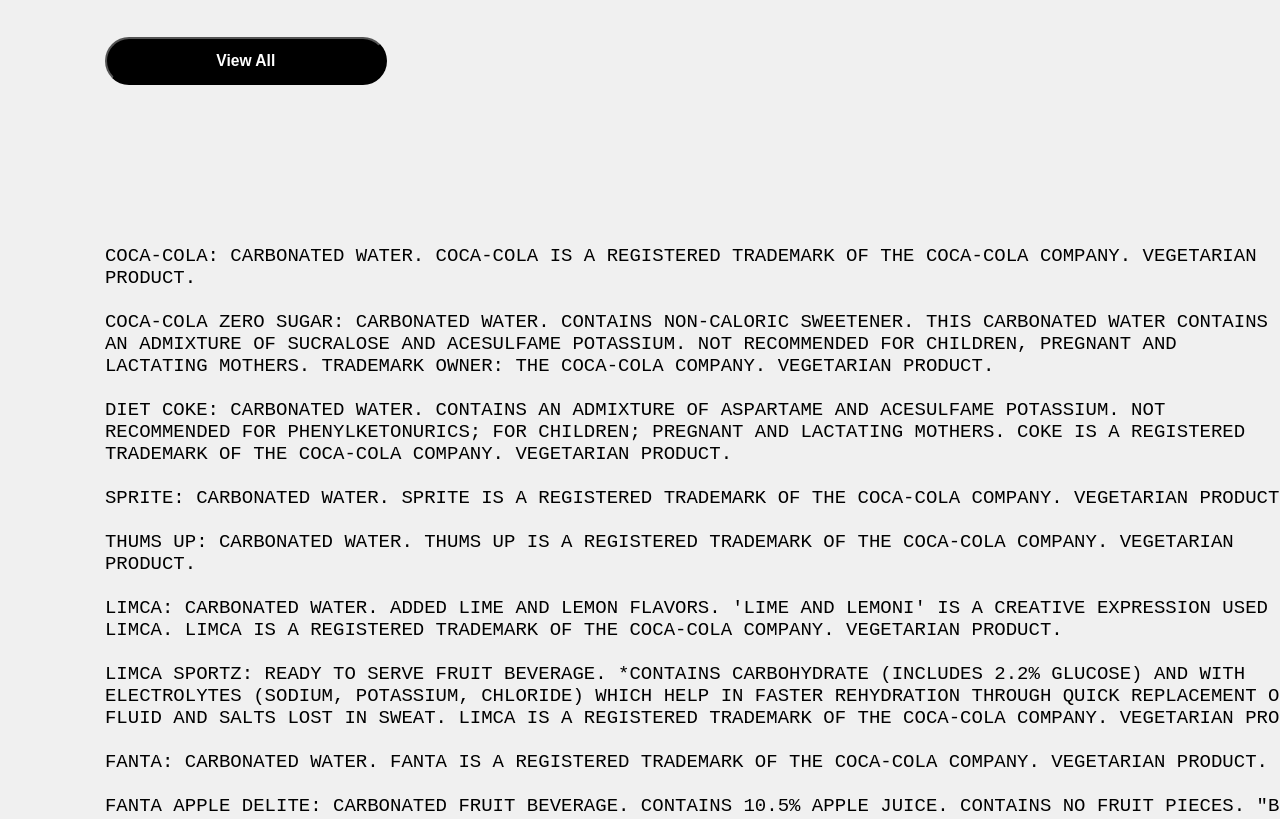
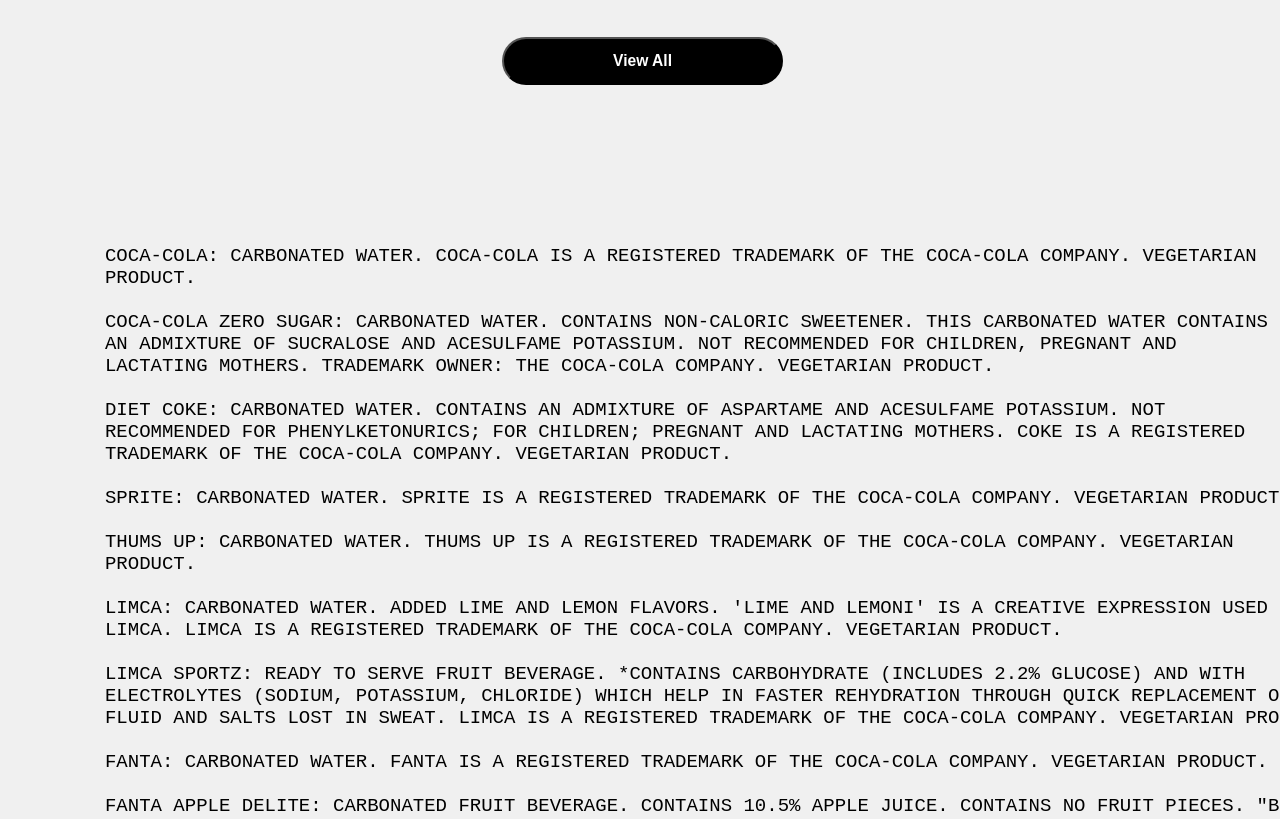
Before and after one commit to harshalthakre123/Coca-cola-webpage, a plain HTML site: page index.html in a window 1280 px wide. Shown: the part 3895-4714 px from the top of the page. Drawn offline with Linux system fonts and the light colour scheme.

Commit message:
Updated webpage

```diff
--- a/style.scss
+++ b/style.scss
@@ -145,6 +145,7 @@
 }
 
 .view-btn{
+    margin-left: 31vw;
     background-color: black;
     color: white;
     height: 6vh;
```
Also changed, not shown: index.html (+1 -0 lines), style.css, 1 other file.
